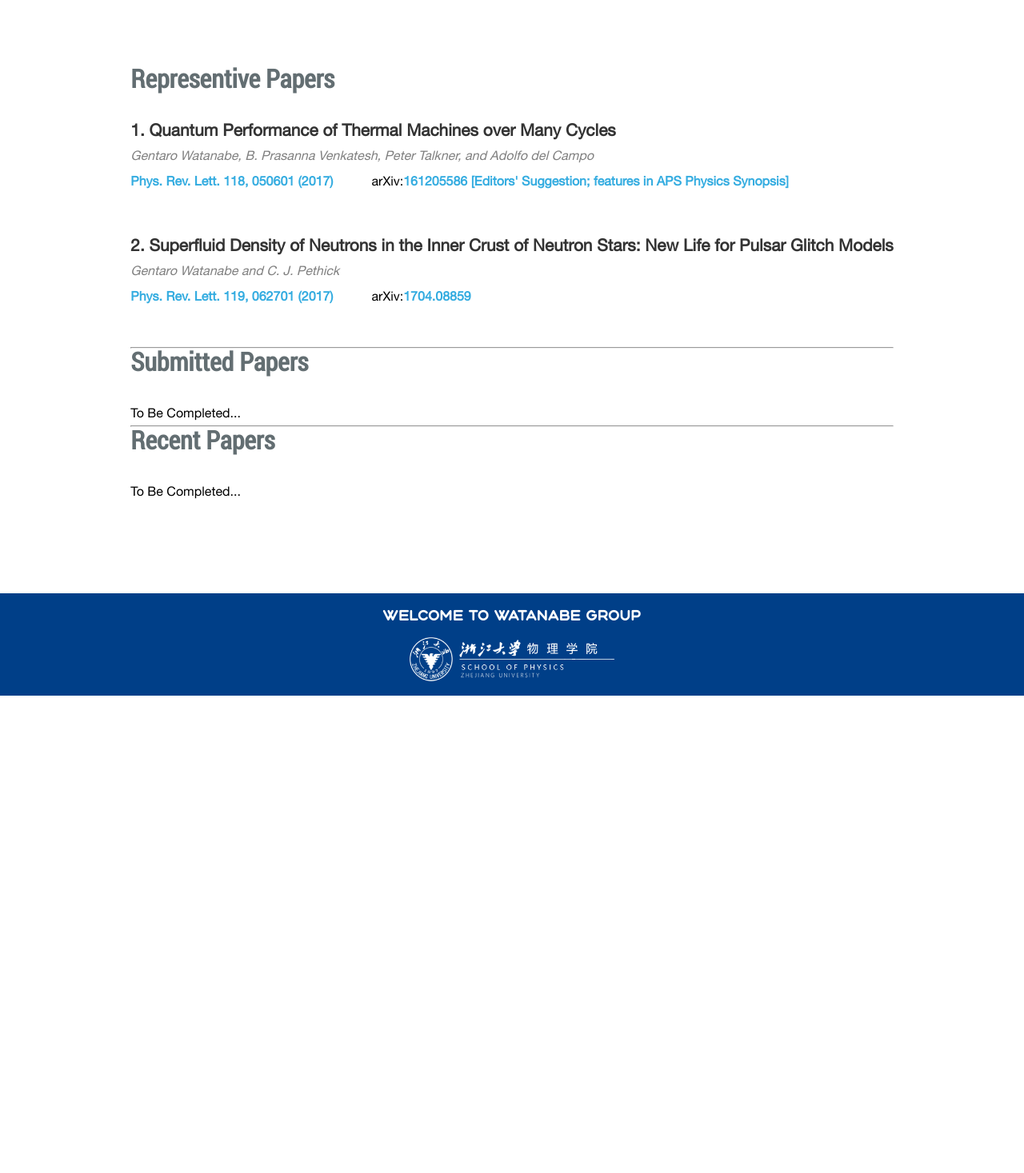
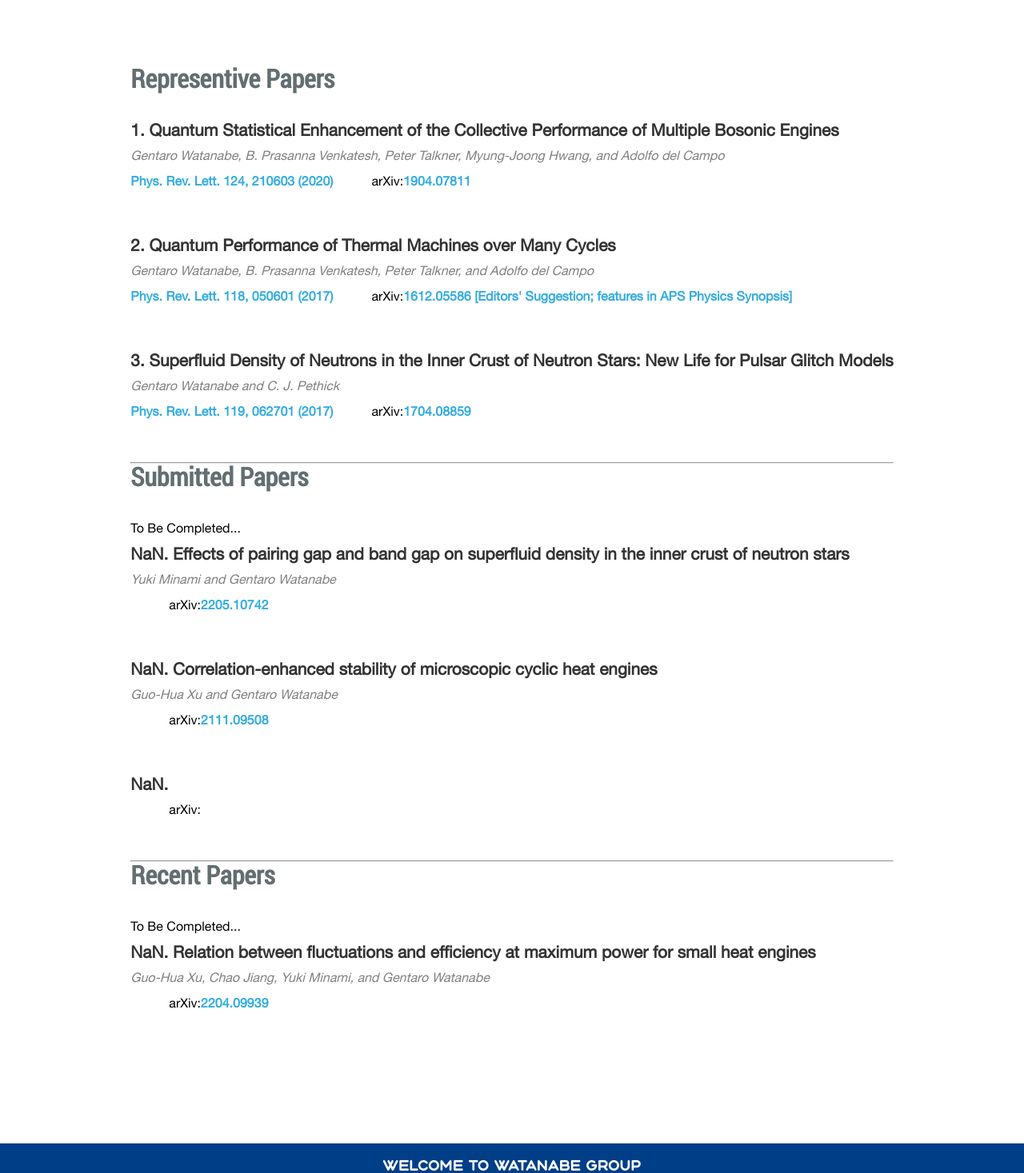
Before and after one commit to quantumthermo/quantumthermo.github.io, a React (Create React App) app: page /#/publications in a window 1280 px wide. Shown: the part 494-1961 px from the top of the page at 80% size. Before the commit the page ends 1364 px from the top, so only its background shows below. Built offline with nearby package versions, Linux system fonts and the light colour scheme; a web font is replaced by a local one.

Commit message:
Update publication.js

```diff
--- a/src/static/information/publication.js
+++ b/src/static/information/publication.js
@@ -4,15 +4,24 @@ const publications = {
   representative: [
     {
       id: "001",
+      author: "Gentaro Watanabe, B. Prasanna Venkatesh, Peter Talkner, Myung-Joong Hwang, and Adolfo del Campo",
+      title: "Quantum Statistical Enhancement of the Collective Performance of Multiple Bosonic Engines",
+      magzine: "Phys. Rev. Lett. 124, 210603 (2020)",
+      magzineUrl: "https://doi.org/10.1103/PhysRevLett.124.210603",
+      arXiv: "1904.07811",
+      arXivUrl: 'https://doi.org/10.48550/arXiv.1904.07811'
+    },
+    {
+      id: "002",
       author: "Gentaro Watanabe, B. Prasanna Venkatesh, Peter Talkner, and Adolfo del Campo",
       title: "Quantum Performance of Thermal Machines over Many Cycles",
       magzine: "Phys. Rev. Lett. 118, 050601 (2017)",
       magzineUrl: "",
-      arXiv: "161205586 [Editors' Suggestion; features in APS Physics Synopsis]",
+      arXiv: "1612.05586 [Editors' Suggestion; features in APS Physics Synopsis]",
       arXivUrl: ''
     },
     {
-      id: "002",
+      id: "003",
       author: "Gentaro Watanabe and C. J. Pethick",
       title: "Superfluid Density of Neutrons in the Inner Crust of Neutron Stars: New Life for Pulsar Glitch Models",
       magzine: "Phys. Rev. Lett. 119, 062701 (2017)",
@@ -24,12 +33,47 @@ const publications = {
 
   //Submitted Papers
   submitted: [
-
+    {
+      id: "001",
+      author: "Yuki Minami and Gentaro Watanabe",
+      title: "Effects of pairing gap and band gap on superfluid density in the inner crust of neutron stars",
+      magzine: "",
+      magzineUrl: "",
+      arXiv: "2205.10742",
+      arXivUrl: ''
+    },
+    {
+      id: "002",
+      author: "Guo-Hua Xu and Gentaro Watanabe",
+      title: "Correlation-enhanced stability of microscopic cyclic heat engines",
+      magzine: "",
+      magzineUrl: "",
+      arXiv: "2111.09508",
+      arXivUrl: ''
+    },
+    {
+      id: "003",
+      author: "",
+      title: "",
+      magzine: "",
+      magzineUrl: "",
+      arXiv: "",
+      arXivUrl: ''
+    }
   ],
 
   // Recent Publications
   recent: [
+    {
 
+      id: "001",
+      author: "Guo-Hua Xu, Chao Jiang, Yuki Minami, and Gentaro Watanabe",
+      title: "Relation between fluctuations and efficiency at maximum power for small heat engines",
+      magzine: "",
+      magzineUrl: "",
+      arXiv: "2204.09939",
+      arXivUrl: ''
+    }
   ]
 }
 export default publications
```
